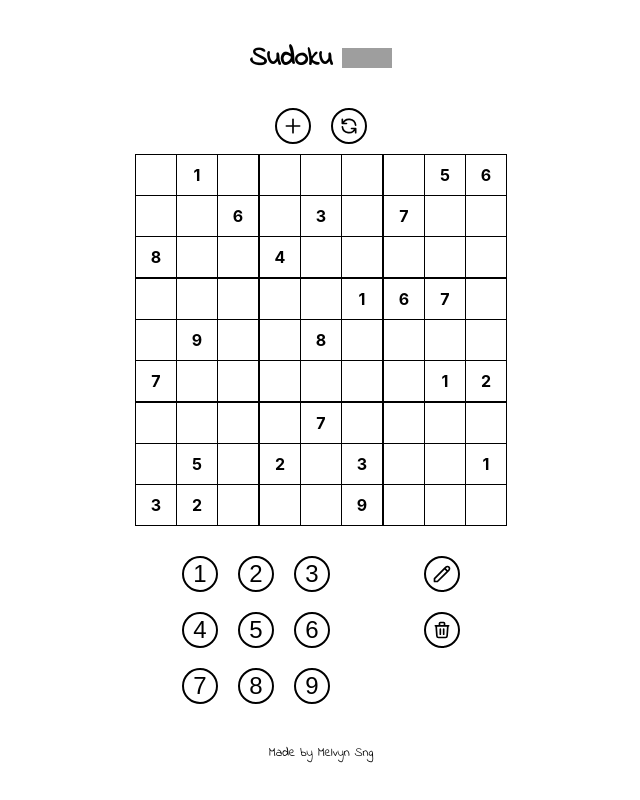
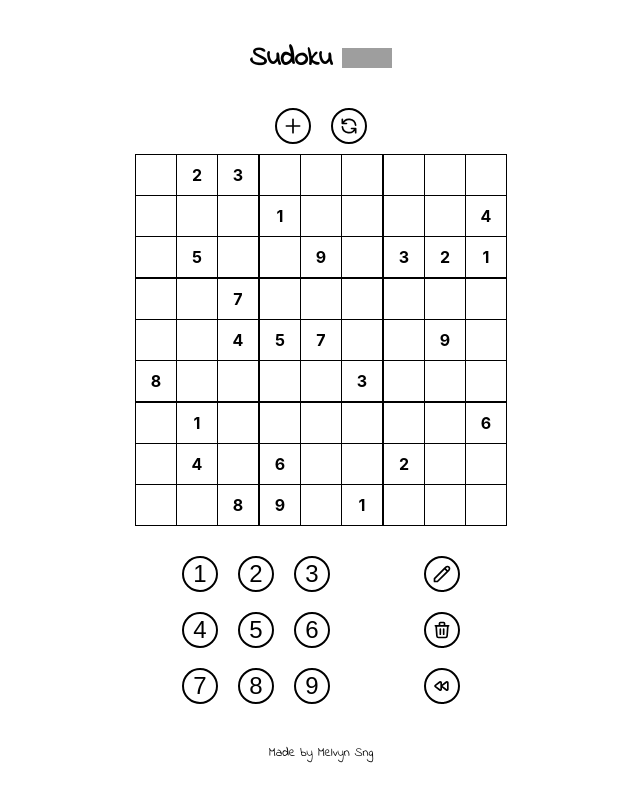
Before and after one commit to sngguojie/sudoku, a React (Create React App) app: page / in a window 1280 px wide. Shown: the whole page, without its empty margins (319-959 px from the left). Built offline with nearby package versions, Linux system fonts and the light colour scheme; grey boxes are pictures that could not be loaded.

Commit message:
[Game] Add Cheatmode for debugging

```diff
--- a/package.json
+++ b/package.json
@@ -22,11 +22,11 @@
     "web-vitals": "^2.1.0"
   },
   "scripts": {
-    "predeploy": "npx jest && npx react-scripts build",
+    "predeploy": "yarn test && yarn build",
     "deploy": "gh-pages -d build",
     "start": "react-scripts start",
     "build": "react-scripts build",
-    "test": "jest",
+    "test": "jest && tsc --noEmit",
     "eject": "react-scripts eject"
   },
   "eslintConfig": {
--- a/src/components/Game.tsx
+++ b/src/components/Game.tsx
@@ -1,19 +1,24 @@
 import {
+  CalculatorIcon,
   PencilIcon,
   PlusIcon,
+  QuestionMarkCircleIcon,
   RefreshIcon,
+  RewindIcon,
   TrashIcon,
 } from "@heroicons/react/outline";
 import { cloneDeep } from "lodash";
-import { KeyboardEventHandler, useEffect, useState } from "react";
+import { KeyboardEventHandler, useEffect, useCallback, useState } from "react";
 import ReactConfetti from "react-confetti";
 import styled from "styled-components";
 import useLocalStorage from "../hooks/useLocalStorage";
+import { stringifyPuzzle } from "../utils/common";
 import { numbers } from "../utils/constants";
 import {
   generateSolvedPuzzle,
   generateUnsolvedTruePuzzle,
 } from "../utils/generator";
+import { calculateValidMoves, getSolutions } from "../utils/solver";
 import { getInvalidSquares } from "../utils/validator";
 import Board from "./Board/Board";
 import NumberSelector from "./NumberSelector";
@@ -32,6 +37,7 @@ const ControlsContainer = styled.div<{ numberSide: NumberSideType }>`
 const ControlsButtonContainer = styled.div`
   display: flex;
   flex-direction: column;
+  flex-wrap: wrap;
   height: 100%;
   justify-content: space-around;
   align-items: center;
@@ -48,7 +54,14 @@ const initializePencilState = () => {
     return Array.from({ length: 9 }, () => []);
   });
 };
+
+const fetchPuzzle = async () => {
+  return new Promise<number[][]>((resolve) => {
+    resolve(generateUnsolvedTruePuzzle(generateSolvedPuzzle()));
+  });
+};
 export default function Game() {
+  const cheatMode = window.location.pathname === "/cheat";
   const [state, setState] = useLocalStorage<number[][]>("state");
   const [solvingState, setSolvingState] =
     useLocalStorage<number[][]>("solvingState");
@@ -56,6 +69,7 @@ export default function Game() {
     "pencilState",
     initializePencilState()
   );
+  const [moves, setMoves] = useLocalStorage<number[][]>("moves", []);
   const [targetSquare, setTargetSquare] = useState<number[]>();
   const [highlightedNumber, setHighlightedNumber] = useState<number>();
   const [completedNumbers, setCompletedNumbers] = useState<number[]>([]);
@@ -64,27 +78,38 @@ export default function Game() {
   const [throwConfetti, setThrowConfetti] = useState(false);
   const [fetchPuzzleLoading, setFetchPuzzleLoading] = useState(false);
 
-  const fetchPuzzle = (callback: (data: number[][]) => void) => {
-    setFetchPuzzleLoading(true);
-    callback(generateUnsolvedTruePuzzle(generateSolvedPuzzle()));
-    setFetchPuzzleLoading(false);
-  };
-
   useEffect(() => {
     if (completedNumbers.length === 9) {
       setThrowConfetti(true);
       setTimeout(() => setThrowConfetti(false), 10000);
     }
   }, [completedNumbers]);
+  const resetPencilState = useCallback(() => {
+    let initializedPencilState = initializePencilState();
+    setPencilState(initializedPencilState);
+  }, [setPencilState]);
 
+  const handlefetchPuzzle = useCallback(() => {
+    setFetchPuzzleLoading(true);
+    fetchPuzzle().then((puzzle) => {
+      if (cheatMode) {
+        console.log({
+          puzzle: stringifyPuzzle(puzzle),
+        });
+      }
+      setState(puzzle);
+      setSolvingState(puzzle);
+      setMoves([]);
+      setFetchPuzzleLoading(false);
+      fetchPuzzle();
+      resetPencilState();
+    });
+  }, [setState, setSolvingState, setMoves, resetPencilState, cheatMode]);
   useEffect(() => {
     if (state === undefined) {
-      fetchPuzzle((data) => {
-        setState(data);
-        setSolvingState(data);
-      });
+      handlefetchPuzzle();
     }
-  }, [state, setState, setSolvingState]);
+  }, [state, handlefetchPuzzle]);
 
   useEffect(() => {
     if (solvingState) {
@@ -100,13 +125,22 @@ export default function Game() {
       setCompletedNumbers(newCompletedNumbers);
       const { isValid, invalidSquares: newInvalidSquares } =
         getInvalidSquares(solvingState);
-      if (!isValid) {
+      let shouldSetInvalidSquares = !isValid;
+      if (isValid) {
+        let solutions = getSolutions(solvingState);
+        if (solutions.length !== 1) {
+          shouldSetInvalidSquares = true;
+          let [r, c] = moves[moves.length - 1];
+          newInvalidSquares[r][c] = true;
+        }
+      }
+      if (shouldSetInvalidSquares) {
         setInvalidSquares(newInvalidSquares);
       } else {
         setInvalidSquares(undefined);
       }
     }
-  }, [solvingState]);
+  }, [solvingState, moves]);
 
   if (!state || !solvingState) {
     return null;
@@ -120,6 +154,7 @@ export default function Game() {
     let newState = cloneDeep(solvingState);
     newState[rowIndex][colIndex] = value;
     setSolvingState(newState);
+    setMoves([...moves, [rowIndex, colIndex, value]]);
   };
   const updatePencilState = (
     rowIndex: number,
@@ -214,20 +249,10 @@ export default function Game() {
     }
   };
 
-  const resetPencilState = () => {
-    let initializedPencilState = initializePencilState();
-    setPencilState(initializedPencilState);
-  };
-  const handlefetchPuzzle = () => {
-    fetchPuzzle((data) => {
-      setState(data);
-      setSolvingState(data);
-    });
-    resetPencilState();
-  };
   const handleReset = () => {
     setSolvingState(state);
     resetPencilState();
+    setMoves([]);
   };
 
   const highlightedNumbers =
@@ -246,7 +271,29 @@ export default function Game() {
     }
   };
   const togglePencilMode = () => setPencilMode(!pencilMode);
+  const handleBack = () => {
+    if (moves && moves.length > 0) {
+      let newMoves = cloneDeep(moves);
+      let [r, c] = newMoves.pop() as number[];
+      updateSolvingState(r, c, 0);
+      setMoves(newMoves);
+    }
+  };
 
+  const handlePencilAll = () => {
+    const { validMoves } = calculateValidMoves(solvingState);
+    setPencilState(validMoves);
+  };
+  const handleHint = () => {
+    let solutions = getSolutions(solvingState);
+    const { countToSquares } = calculateValidMoves(solvingState);
+    const [r, c] = [...countToSquares].flat()[0];
+    if (solutions.length > 0) {
+      let n: number = JSON.parse(solutions[0])[r][c];
+      updateSolvingState(r, c, n);
+      setTargetSquare([r, c]);
+    }
+  };
   return (
     <div onKeyDown={handleKeyDown} tabIndex={0}>
       {throwConfetti && <ReactConfetti numberOfPieces={1000} recycle={false} />}
@@ -268,6 +315,19 @@ export default function Game() {
         onClick={handleClick}
       />
       <ControlsContainer numberSide={"left"}>
+        {cheatMode && (
+          <ControlsButtonContainer>
+            <RoundButton onClick={handlePencilAll}>
+              <CalculatorIcon />
+            </RoundButton>
+
+            <RoundButton onClick={handleHint}>
+              <QuestionMarkCircleIcon
+                style={{ height: "1.25rem", width: "1.25rem" }}
+              />
+            </RoundButton>
+          </ControlsButtonContainer>
+        )}
         <ControlsButtonContainer>
           <RoundButton
             onClick={togglePencilMode}
@@ -277,6 +337,9 @@ export default function Game() {
           </RoundButton>
           <RoundButton onClick={handleTrash}>
             <TrashIcon style={{ height: "1.25rem", width: "1.25rem" }} />
+          </RoundButton>
+          <RoundButton onClick={handleBack}>
+            <RewindIcon />
           </RoundButton>
         </ControlsButtonContainer>
         <NumberSelector
--- a/src/utils/common.ts
+++ b/src/utils/common.ts
@@ -4,3 +4,7 @@ export const applyMove = (puzzle: number[][], move: number[]) => {
   puzzle[rowIndex][colIndex] = n
   return puzzle
 }
+
+export const stringifyPuzzle = (puzzle: number[][]) => {
+  return puzzle.map((r) => r.map((n) => (n === 0 ? "." : n.toString())).join("")).join("")
+}
```
Also changed, not shown: 1 other file (tests, documents, lock files or other folders).
